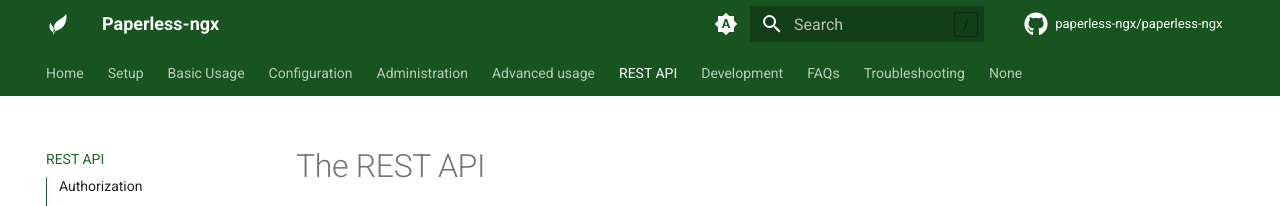
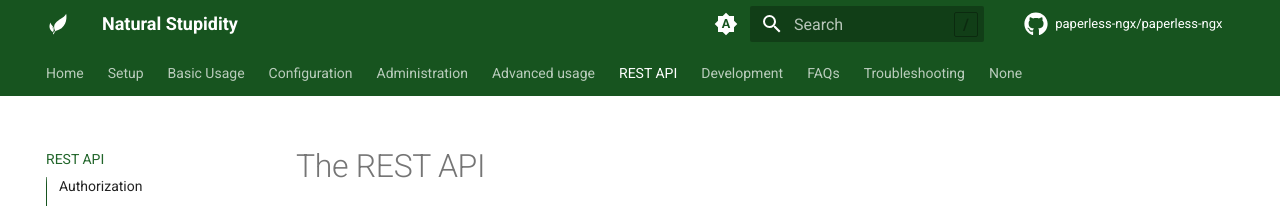
Before and after one commit to Ritovan03/NaturalStupidity, an MkDocs documentation site: the page built from docs/api.md, in a window 1280 px wide. Shown: the top 206 px of the page. Built offline with MkDocs 1.6.1 and Material for MkDocs 9.7.7, drawn with Linux system fonts in a browser that asks for light colours; comment, search, counter and statistics services are not loaded.

```diff
--- a/mkdocs.yml
+++ b/mkdocs.yml
@@ -1,4 +1,4 @@
-site_name: Paperless-ngx
+site_name: Natural Stupidity
 theme:
   name: material
   logo: assets/logo.svg
```
Also changed, not shown: 7 other files.
